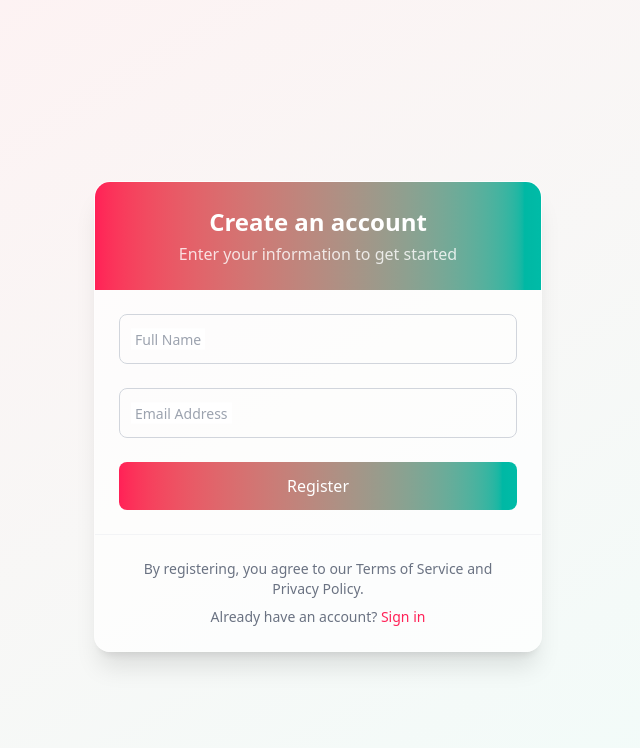
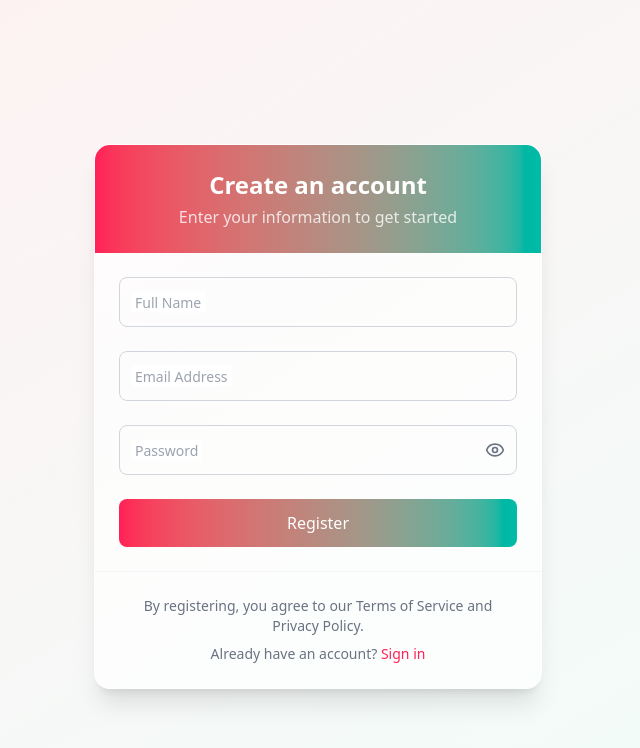
Before and after one commit to gautamranjan09/user_registration_form, a React (Vite) app: page / in a window 1280 px wide. Shown: the top 748 px of the page, without its empty margins (322-962 px from the left). Built offline with nearby package versions, Linux system fonts and the light colour scheme.

Commit message:
add PasswordField component with password strength meter and integrate into RegistrationForm

```diff
--- /dev/null
+++ b/src/components/PasswordField.jsx
@@ -0,0 +1,34 @@
+import { useState } from "react";
+import { Eye, EyeOff } from "lucide-react";
+import EnhancedFloatingInput from "./EnhancedFloatingInput";
+import PasswordStrengthMeter from "./PasswordStrengthMeter";
+
+function PasswordField({ value, onChange, onBlur, error, touched, isValid, passwordStrength }) {
+  const [showPassword, setShowPassword] = useState(false);
+
+  return (
+    <div className="space-y-1">
+      <div className="relative">
+        <EnhancedFloatingInput
+          name="password"
+          label="Password"
+          type={showPassword ? "text" : "password"}
+          value={value}
+          onChange={onChange}
+          onBlur={onBlur}
+          error={touched && error}
+          isValid={isValid}
+        />
+        <button type="button" onClick={() => setShowPassword(!showPassword)} className="absolute right-3 top-1/2 transform -translate-y-1/2 text-gray-500 hover:text-gray-700">
+          {showPassword ? <EyeOff className="h-5 w-5" /> : <Eye className="h-5 w-5" />}
+        </button>
+      </div>
+
+      {value && <PasswordStrengthMeter strength={passwordStrength} />}
+
+      {touched && error && <p className="text-sm text-rose-500 animate-[fadeIn_0.2s_ease-out_forwards]">{error}</p>}
+    </div>
+  );
+}
+
+export default PasswordField;
--- /dev/null
+++ b/src/components/PasswordStrengthMeter.jsx
@@ -0,0 +1,25 @@
+function PasswordStrengthMeter({ strength }) {
+  const labels = ["", "Very Weak", "Weak", "Moderate", "Strong", "Very Strong"];
+  const colors = ["bg-gray-200", "bg-red-500", "bg-orange-500", "bg-yellow-500", "bg-green-500", "bg-emerald-500"];
+  const textColors = ["text-gray-400", "text-red-500", "text-orange-500", "text-yellow-500", "text-green-500", "text-emerald-500"];
+
+  return (
+    <div className="mt-2 space-y-1">
+      <div className="flex h-1 w-full space-x-1 animate-[fadeIn_0.3s_ease-out_forwards]">
+        {[1, 2, 3, 4, 5].map((level) => (
+          <div
+            key={level}
+            className={`h-full rounded-full transition-all duration-300 ${level <= strength ? colors[strength] : "bg-gray-200"}`}
+            style={{
+              width: "20%",
+              opacity: level <= strength ? 1 : 0.3,
+            }}
+          />
+        ))}
+      </div>
+      <p className={`text-xs font-medium transition-all duration-300 ${textColors[strength]}`}>{labels[strength]}</p>
+    </div>
+  );
+}
+
+export default PasswordStrengthMeter;
--- a/src/components/RegistrationForm.jsx
+++ b/src/components/RegistrationForm.jsx
@@ -1,10 +1,11 @@
-import React, { useState } from "react";
+import React, { useEffect, useState } from "react";
 import FormHeader from "./FormHeader";
 import FormFooter from "./FormFooter";
 import SubmitButton from "./SubmitButton";
 import StatusMessage from "./StatusMessage";
-import { validateEmail, validateName, validatePassword } from "../utils/FormValidator";
+import { calculatePasswordStrength, validateEmail, validateName, validatePassword } from "../utils/FormValidator";
 import FormField from "./FormField";
+import PasswordField from "./PasswordField";
 
 
 const RegistrationForm = () => {
@@ -37,6 +38,7 @@ const RegistrationForm = () => {
   });
 
   const [isSubmitting, setIsSubmitting] = useState(false);
+  const [passwordStrength, setPasswordStrength] = useState(0)
   const [submitStatus, setSubmitStatus] = useState({ type: null, message: "" });
 
   // Handle input changes
@@ -97,6 +99,12 @@ const RegistrationForm = () => {
 
     return newError === ""
   }
+
+   // Calculate password strength
+   useEffect(() => {
+    setPasswordStrength(calculatePasswordStrength(formValues.password))
+  }, [formValues.password])
+
   // Handle form submission
   const handleSubmit = async (e) => {
     e.preventDefault();
@@ -170,6 +178,17 @@ const RegistrationForm = () => {
               isValid={isValid.email}
             />
 
+             {/* Password Field */}
+             <PasswordField
+              value={formValues.password}
+              onChange={handleChange}
+              onBlur={handleBlur}
+              error={errors.password}
+              touched={touched.password}
+              isValid={isValid.password}
+              passwordStrength={passwordStrength}
+            />
+
             {/* Status Messages */}
             <StatusMessage status={submitStatus} />
             {/* Submit Button */}
--- a/src/utils/FormValidator.js
+++ b/src/utils/FormValidator.js
@@ -1,23 +1,36 @@
 export const validateName = (value) => {
-    if (!value.trim()) return "Name is required"
-    if (value.length < 2) return "Name must be at least 2 characters"
-    if (value.length > 50) return "Name cannot exceed 50 characters"
-    if (!/^[a-zA-Z\s]+$/.test(value)) return "Name can only contain letters and spaces"
-    return ""
-  }
+  if (!value.trim()) return "Name is required";
+  if (value.length < 2) return "Name must be at least 2 characters";
+  if (value.length > 50) return "Name cannot exceed 50 characters";
+  if (!/^[a-zA-Z\s]+$/.test(value)) return "Name can only contain letters and spaces";
+  return "";
+};
 
-  export const validateEmail = (value) => {
-    if (!value.trim()) return "Email is required"
-    if (!/^[^\s@]+@[^\s@]+\.[^\s@]+$/.test(value)) return "Please enter a valid email address"
-    return ""
-  }
+export const validateEmail = (value) => {
+  if (!value.trim()) return "Email is required";
+  if (!/^[^\s@]+@[^\s@]+\.[^\s@]+$/.test(value)) return "Please enter a valid email address";
+  return "";
+};
 
-  export const validatePassword = (value) => {
-    if (!value) return "Password is required"
-    if (value.length < 8) return "Password must be at least 8 characters"
-    if (!/[A-Z]/.test(value)) return "Include at least one uppercase letter"
-    if (!/[a-z]/.test(value)) return "Include at least one lowercase letter"
-    if (!/[0-9]/.test(value)) return "Include at least one number"
-    if (!/[^a-zA-Z0-9]/.test(value)) return "Include at least one special character"
-    return ""
-  }
+export const validatePassword = (value) => {
+  if (!value) return "Password is required";
+  if (value.length < 8) return "Password must be at least 8 characters";
+  if (!/[A-Z]/.test(value)) return "Include at least one uppercase letter";
+  if (!/[a-z]/.test(value)) return "Include at least one lowercase letter";
+  if (!/[0-9]/.test(value)) return "Include at least one number";
+  if (!/[^a-zA-Z0-9]/.test(value)) return "Include at least one special character";
+  return "";
+};
+
+export const calculatePasswordStrength = (password) => {
+  if (!password) return 0;
+
+  let strength = 0;
+  if (password.length >= 8) strength += 1;
+  if (/[A-Z]/.test(password)) strength += 1;
+  if (/[a-z]/.test(password)) strength += 1;
+  if (/[0-9]/.test(password)) strength += 1;
+  if (/[^a-zA-Z0-9]/.test(password)) strength += 1;
+
+  return strength;
+};
```
